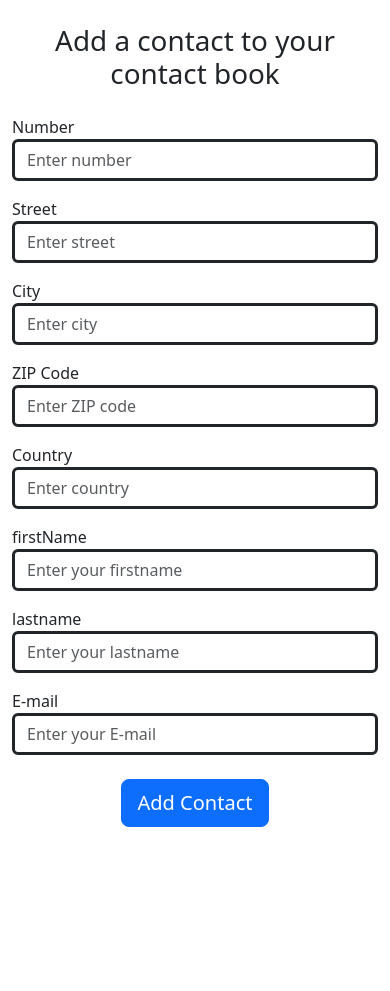
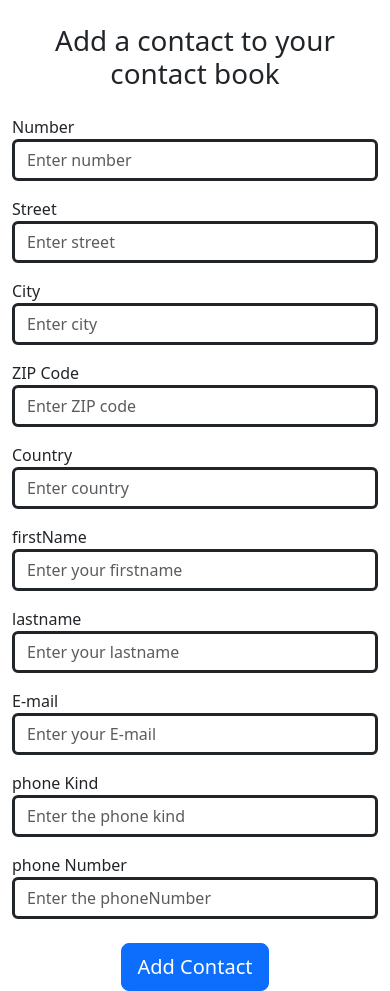
Before and after one commit to FadiAbdelqader/CarnetContacts, a React (Create React App) app in the folder carnetContactFront/carnetcontact-front/: page /createcontact in a window 390 px wide. Before the commit the page ends 844 px from the top, so only its background shows below. Built offline with nearby package versions, Linux system fonts and the light colour scheme.

Commit message:
adding phonenumber to the form

```diff
--- a/carnetContactFront/carnetcontact-front/src/CreateContact.js
+++ b/carnetContactFront/carnetcontact-front/src/CreateContact.js
@@ -50,6 +50,16 @@ function CreateContactForm() {
         setState({...state, email: email});
     }
 
+    const handleChangePhoneNumber = (event) => {
+        const phoneNumber = event.target.value;
+        setState({...state, phoneNumber: phoneNumber});
+    }
+
+    const handleChangePhoneKind = (event) => {
+        const phoneKind = event.target.value;
+        setState({...state, phoneKind: phoneKind});
+    }
+
     async function handleSubmitAddress(event) {
         event.preventDefault();
 
@@ -81,8 +91,7 @@ function CreateContactForm() {
         }
     }
 
-
-    const handleSubmitContact = async (event) => {
+    async function handleSubmitContact(event) {
         event.preventDefault();
 
         const idAddress = await handleSubmitAddress(event);
@@ -102,17 +111,50 @@ function CreateContactForm() {
             headers: {'Content-Type': 'application/json'},
             body: JSON.stringify(userData)
         };
-        fetch('http://localhost:8080/createcontact', requestOptions)
+
+        try {
+            const response = await fetch('http://localhost:8080/createcontact', requestOptions);
+            if (!response.ok) {
+                throw new Error(`HTTP error! Status: ${response.status}`);
+            }
+            const idContact = await response.json();
+            console.log("Contact created with ID:", idContact);
+            return idContact;
+        } catch (error) {
+            console.log("Error in submitting address:", error.message);
+            return null; // Retourne null en cas d'erreur
+        }
+    }
+
+    const handleSubmitNumberPhone = async (event) => {
+        event.preventDefault();
+
+        const idContact = await handleSubmitContact(event);
+        console.log("l\'id du contact retourné est : ", idContact);
+
+        const phoneData = {
+            phoneKind: state.phoneKind,
+            phoneNumber: state.phoneNumber,
+            contact: {
+                idContact: idContact
+            }
+        }
+
+        const requestOptions = {
+            method: 'POST',
+            headers: {'Content-Type': 'application/json'},
+            body: JSON.stringify(phoneData)
+        };
+        fetch('http://localhost:8080/createphone', requestOptions)
             .then(response => console.log("ok"))
             .catch(error => console.log(error.message))
     }
-
 
     return (
         <>
             <div className="container">
                 <h1 className="text-center my-4">Add a contact to your contact book</h1>
-                <form onSubmit={handleSubmitContact}>
+                <form onSubmit={handleSubmitNumberPhone}>
                     <div className="row">
                         <div className="col-md-4 mb-3">
                             <label htmlFor="number">Number</label>
@@ -161,6 +203,22 @@ function CreateContactForm() {
                                    placeholder="Enter your E-mail" onChange={handleChangeEmail} style={inputStyle}/>
                         </div>
                     </div>
+
+                    <div className="row">
+                        <div className="col-md-4 mb-3">
+                            <label htmlFor="phoneKind">phone Kind</label>
+                            <input type="text" className="form-control" id="phoneKind" name="phoneKind"
+                                   value={state.phoneKind} placeholder="Enter the phone kind"
+                                   onChange={handleChangePhoneKind} style={inputStyle}/>
+                        </div>
+                        <div className="col-md-4 mb-3">
+                            <label htmlFor="phoneNumber">phone Number</label>
+                            <input type="text" className="form-control" id="phoneNumber" name="phoneNumber"
+                                   value={state.phoneNumber} placeholder="Enter the phoneNumber"
+                                   onChange={handleChangePhoneNumber} style={inputStyle}/>
+                        </div>
+                    </div>
+
                     <div className="text-center">
                         <button type="submit" className="btn btn-primary btn-lg mt-2">Add Contact</button>
                     </div>
```
